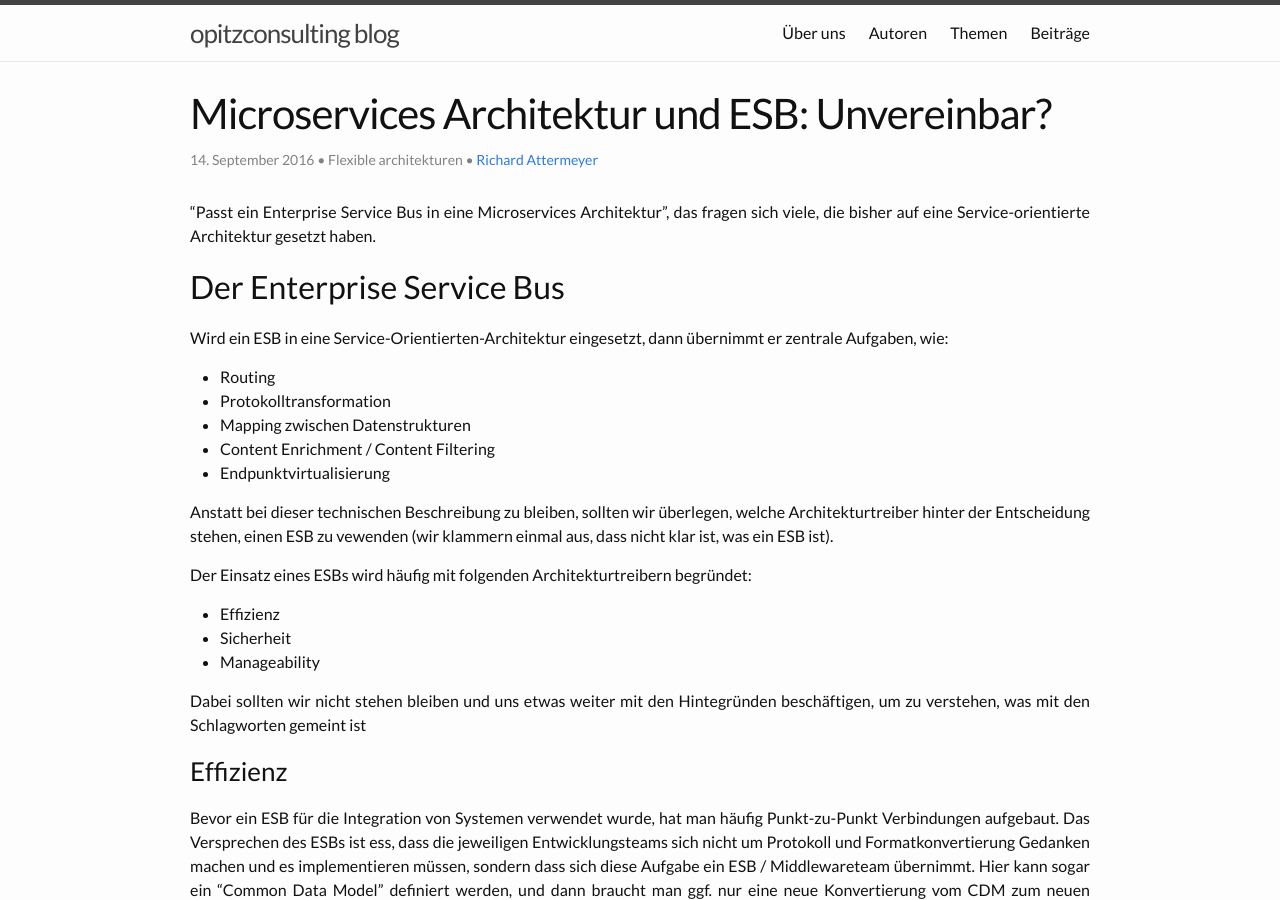
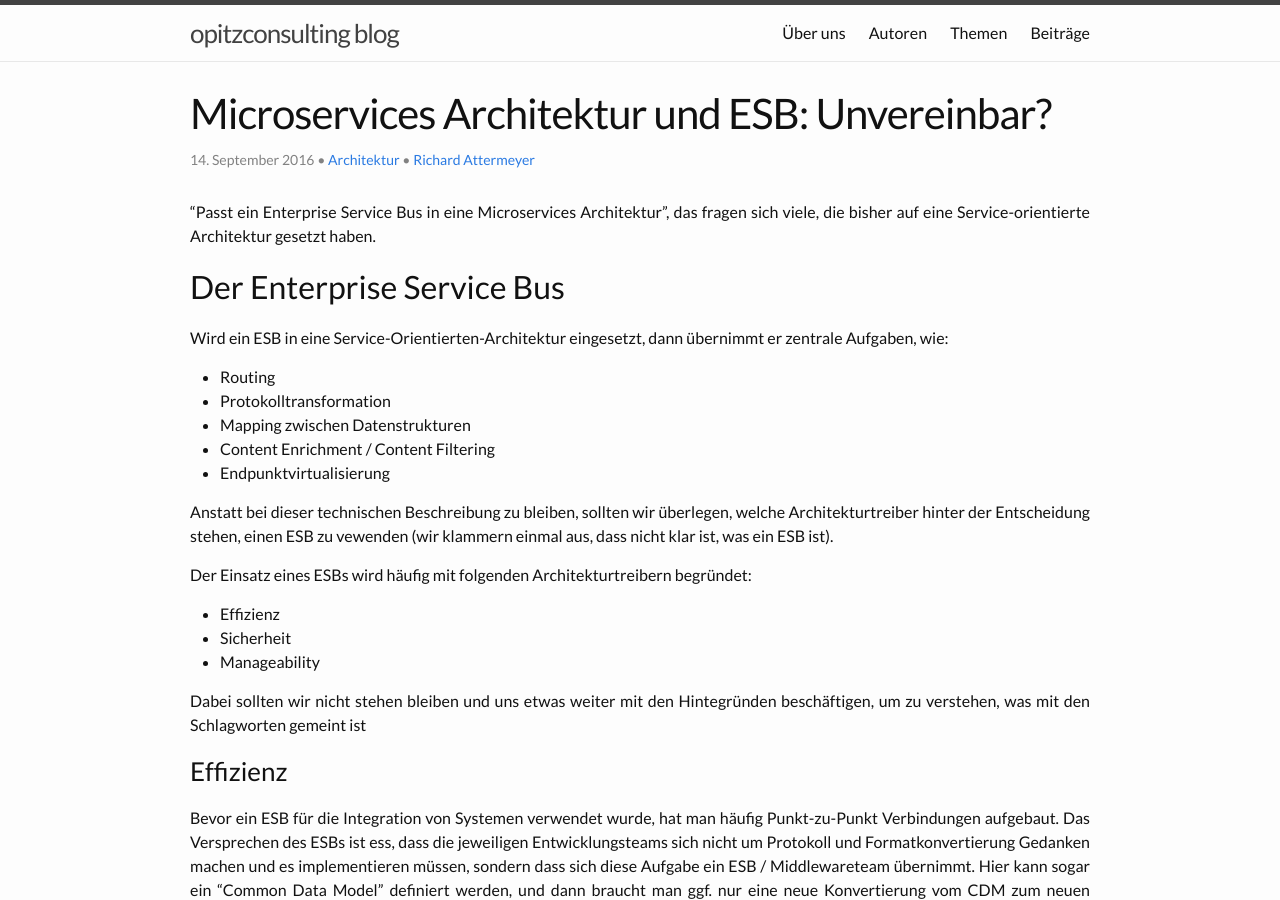
Before and after one commit to opitzconsulting/opitzconsulting.github.io, a Jekyll site: the page built from _posts/2016-09-14-microservices-und-esb.md, in a window 1280 px wide and 900 px high. Built offline with Jekyll 4.4.1, drawn with Linux system fonts in a browser that asks for light colours; nearby versions of some CDN libraries; comment, search, counter and statistics services are not loaded.

Commit message:
Fixes Category Handling

```diff
--- a/_layouts/category.html
+++ b/_layouts/category.html
@@ -7,9 +7,9 @@ layout: default
 {% unless page.content == '' %}
   <p>{{ page.content }}</p>
 {% endunless %}
-
 <ul class="post-list">
-  {% for post in site.categories.page.category %}
+  {% for post in site.posts %}
+    {% if post.categories contains page.category %}
     <li>
       <span class="post-meta">{% include date.html date=post.date %}</span>
       <h2>
@@ -17,5 +17,6 @@ layout: default
       </h2>
       <p>{{ post.excerpt | strip_html }}</p>
     </li>
+    {% endif %}
   {% endfor %}
 </ul>
--- a/_posts/2016-09-14-microservices-und-esb.md
+++ b/_posts/2016-09-14-microservices-und-esb.md
@@ -2,9 +2,10 @@
 title: "Microservices Architektur und ESB: Unvereinbar?"
 author: richard.attermeyer
 categories:
-  - Flexible Architekturen
+  - architektur
 tags:
   - Microservices
+  - Flexible Architekturen
   - SOA
   - Integration
 ---
```
Also changed, not shown: _posts/2016-08-31-continuous-delivery-databases.md (+1 -1 lines), _topics/continuous_delivery.md (+1 -1 lines), _topics/software_architektur.md (added, +6 -0 lines). Lines whose indentation alone changed are shown as unchanged.
